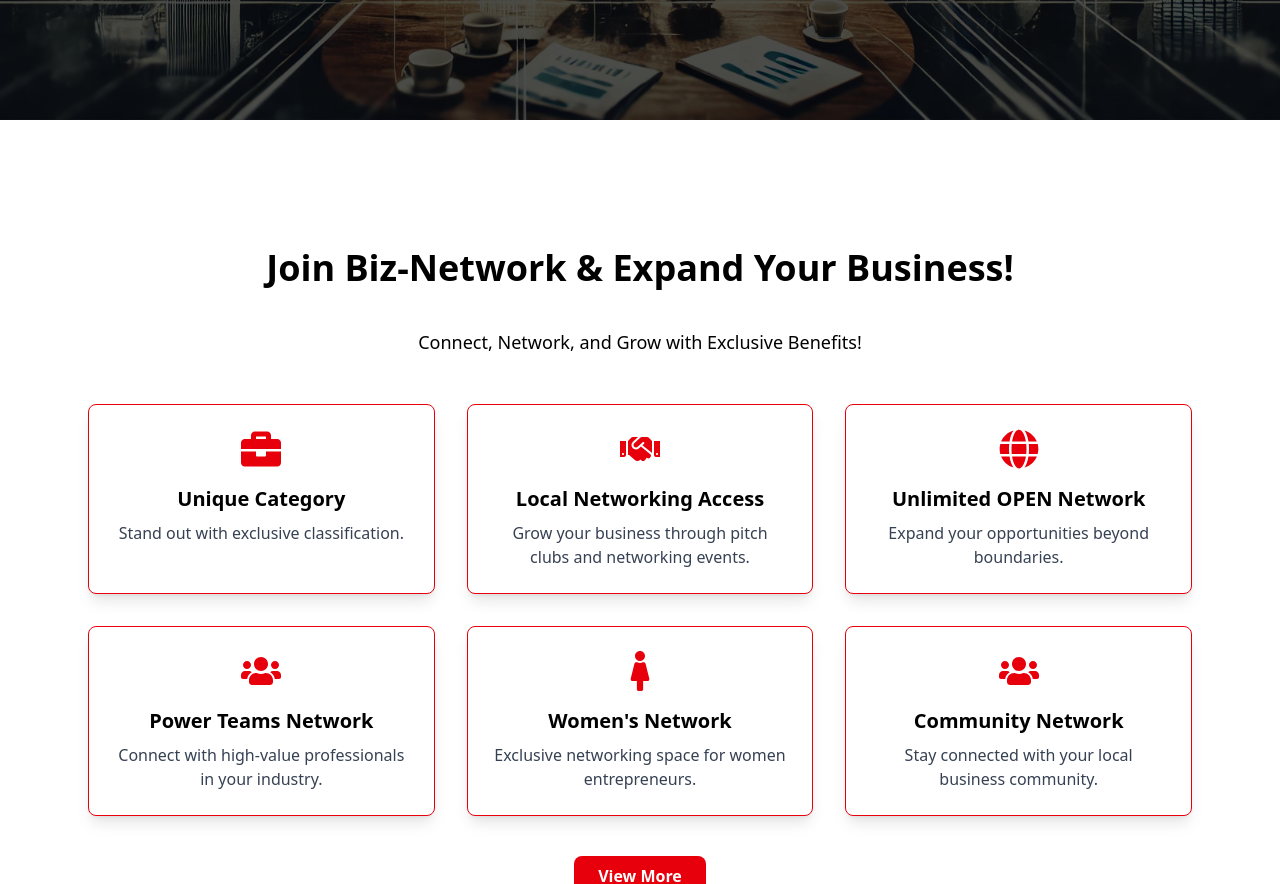
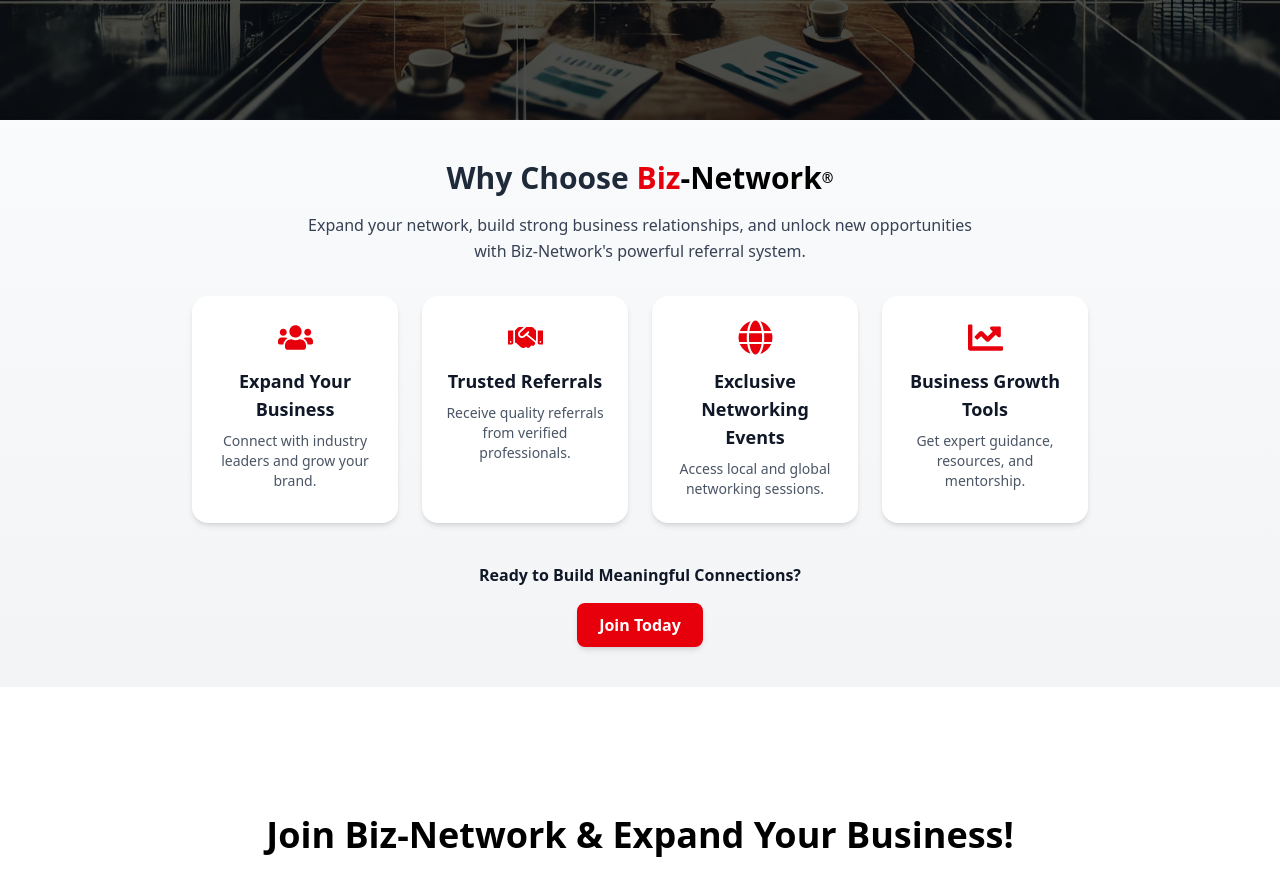
Before and after one commit to sushmasri1906/bizz-network, a Next.js app: page / in a window 1280 px wide. Shown: the part 680-1564 px from the top of the page. Built offline with nearby package versions, Linux system fonts and the light colour scheme.

Commit message:
homepage updated

```diff
--- a/src/components/Home/Homepage.tsx
+++ b/src/components/Home/Homepage.tsx
@@ -1,13 +1,13 @@
 import React from "react";
 import Hero from "./Hero";
-// import WhyJoinUs from "./WhyJoinUs";
+import WhyJoinUs from "./WhyJoinUs";
 // import ProfilePage from "../Profile/ProfilePage";
 
 function Homepage() {
 	return (
 		<>
 			<Hero />
-			{/* <WhyJoinUs /> */}
+			<WhyJoinUs />
 			{/* <ProfilePage /> */}
 		</>
 	);
--- a/src/components/Home/WhyJoinUs.tsx
+++ b/src/components/Home/WhyJoinUs.tsx
@@ -1,69 +1,73 @@
 "use client";
 
+import { memo } from "react";
 import { FaUsers, FaHandshake, FaGlobe, FaChartLine } from "react-icons/fa";
 import Link from "next/link";
 
-export default function WhyJoinUs() {
+const WhyJoinUs = () => {
 	return (
-		<section className="bg-gray-50 py-12 px-6 text-center">
-			<h2 className="text-4xl font-bold mb-4 text-center">
-				Why Choose <span className="text-red-600">Hello</span>-
+		<section className="bg-gradient-to-b from-gray-50 to-gray-100 py-10 px-4 text-center">
+			<h2 className="text-3xl font-bold mb-4 text-gray-800">
+				Why Choose <span className="text-red-600">Biz</span>
 				<span className="text-black inline-flex items-center">
-					Bizz
-					<span className="text-lg border border-gray-900 rounded-full w-6 h-6 flex items-center justify-center ml-1 mb-3">
-						™
-					</span>
+					-Network<span className="text-sm align-top">®</span>
 				</span>
 			</h2>
 
-			<p className="text-lg text-gray-700 max-w-2xl mx-auto mb-8">
-				Join a thriving network of professionals and take your business to the
-				next level with high-value connections and referrals.
+			<p className="text-md text-gray-700 max-w-2xl mx-auto mb-8 leading-relaxed">
+				Expand your network, build strong business relationships, and unlock new
+				opportunities with Biz-Network&apos;s powerful referral system.
 			</p>
 
-			<div className="grid md:grid-cols-2 gap-6 max-w-4xl mx-auto">
+			<div className="grid md:grid-cols-2 lg:grid-cols-4 gap-6 max-w-4xl mx-auto">
 				{[
 					{
-						icon: <FaUsers size={40} />,
+						icon: <FaUsers size={35} />,
 						title: "Expand Your Business",
 						desc: "Connect with industry leaders and grow your brand.",
 					},
 					{
-						icon: <FaHandshake size={40} />,
+						icon: <FaHandshake size={35} />,
 						title: "Trusted Referrals",
 						desc: "Receive quality referrals from verified professionals.",
 					},
 					{
-						icon: <FaGlobe size={40} />,
+						icon: <FaGlobe size={35} />,
 						title: "Exclusive Networking Events",
 						desc: "Access local and global networking sessions.",
 					},
 					{
-						icon: <FaChartLine size={40} />,
+						icon: <FaChartLine size={35} />,
 						title: "Business Growth Tools",
 						desc: "Get expert guidance, resources, and mentorship.",
 					},
 				].map((item, index) => (
 					<div
 						key={index}
-						className="bg-white p-6 rounded-xl shadow-md flex flex-col items-center text-center hover:shadow-lg transition duration-300">
+						className="bg-white p-6 rounded-2xl flex flex-col items-center text-center shadow-md hover:shadow-lg transition-all duration-300">
 						<div className="text-red-600">{item.icon}</div>
-						<h3 className="text-xl font-semibold mt-3">{item.title}</h3>
-						<p className="text-gray-600 mt-2">{item.desc}</p>
+						<h3 className="text-lg font-semibold mt-3 text-gray-900">
+							{item.title}
+						</h3>
+						<p className="text-gray-600 mt-2 text-sm">{item.desc}</p>
 					</div>
 				))}
 			</div>
 
 			<div className="mt-10">
-				<p className="text-lg font-semibold text-gray-800 mb-4">
+				<p className="text-md font-semibold text-gray-900">
 					Ready to Build Meaningful Connections?
 				</p>
 				<Link href="/join">
-					<button className="bg-red-600 text-white px-6 py-2 rounded-xl text-lg font-bold hover:bg-white hover:text-red-600 border-2 border-red-600 transition-all duration-300">
+					<button
+						aria-label="Join Biz-Network today"
+						className="mt-4 bg-red-600 text-white px-5 py-2 rounded-lg text-md font-bold shadow-md hover:bg-white hover:text-red-600 border-2 border-red-600 transition-all duration-300 hover:shadow-lg">
 						Join Today
 					</button>
 				</Link>
 			</div>
 		</section>
 	);
-}
+};
+
+export default memo(WhyJoinUs);
```
